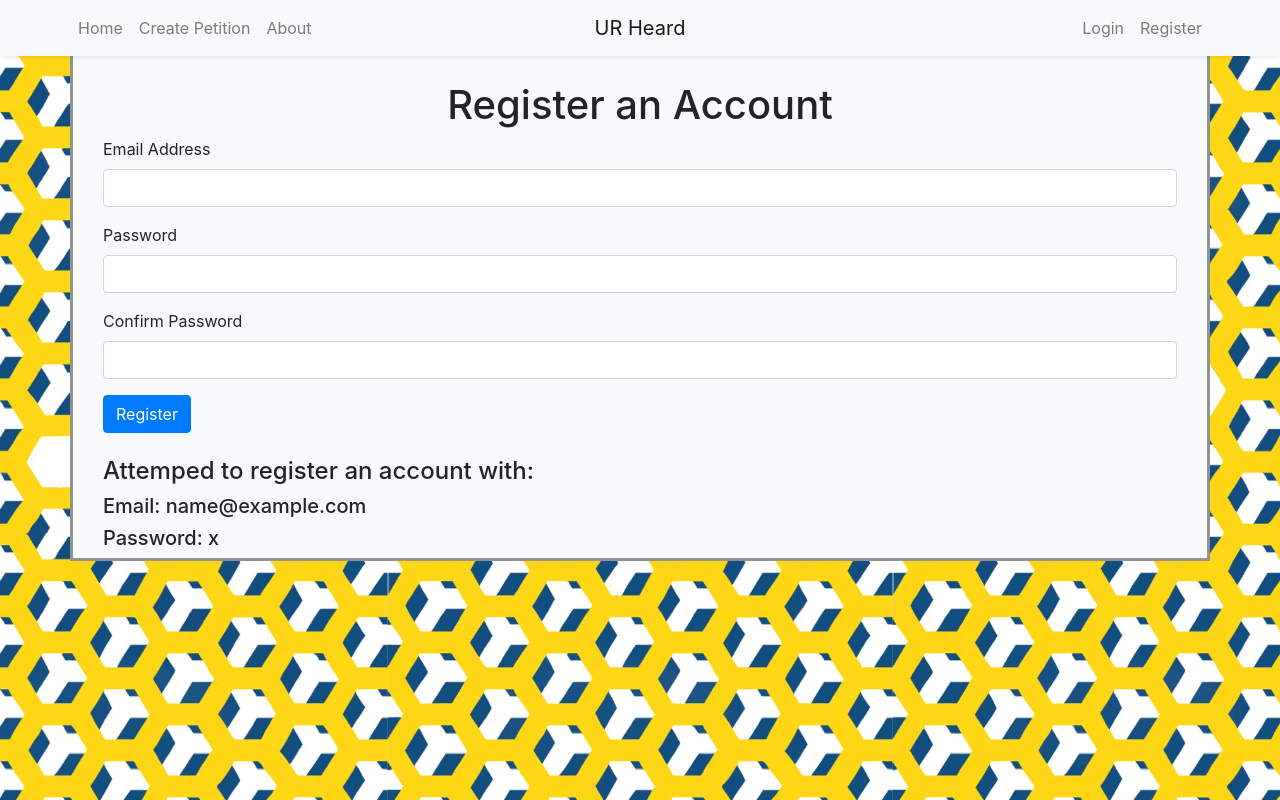
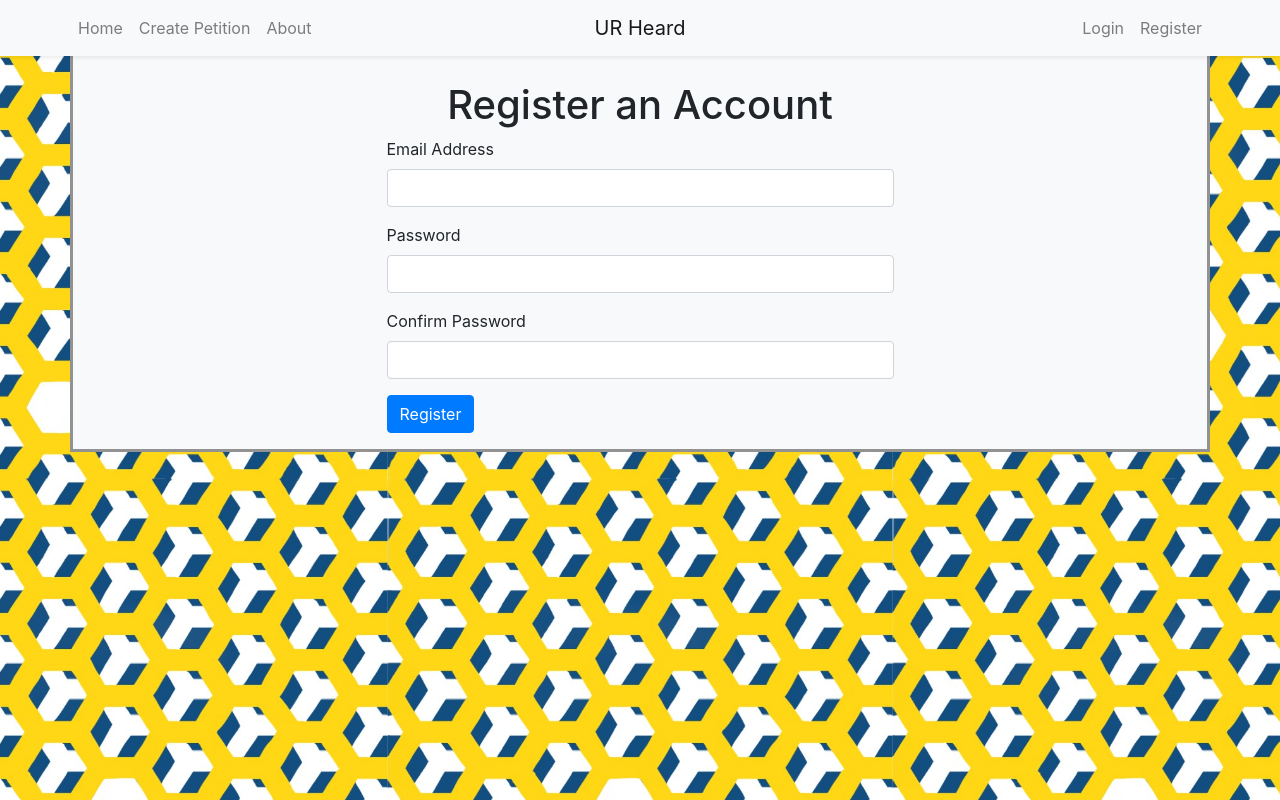
Before and after one commit to michaelb-TI100/csc210-team3, a Flask app: template templates/register.html in a window 1280 px wide. Run offline with Flask 2, Linux system fonts and the light colour scheme; tables that the repository leaves empty hold one stand-in row (values such as "Sample post"); the template is opened without the code that fills it: values that come from a table or form of the project are taken from there, most other values are stand-ins (such as "Sample title", 1, 10 or a date in 2020); some libraries are stand-ins or nearby versions.

Commit message:
Update register.html

```diff
--- a/templates/register.html
+++ b/templates/register.html
@@ -4,18 +4,7 @@
 
 {% block content %}
 	<header class="page-header">
-		<h1 style="text-align:center">Register an Account</h1>
+		<h1 class="text-center">Register an Account</h1>
 	</header>
-
-	{{ wtf.render_form(form) }}
-	<br>
-
-	{% if email and password %}
-		<h4>Attemped to register an account with: </h4>
-		<h5>Email: {{ email }}</h5>
-		<h5>Password: {{ password }}</h5>
-	{% endif %}
-
-	<!--<a href=class="btn btn-danger btn-sm">Return</a>-->
-
+	{{ wtf.render_form(form, extra_classes="container mx-auto w-50 mb-3") }}
 {% endblock content %}
```
